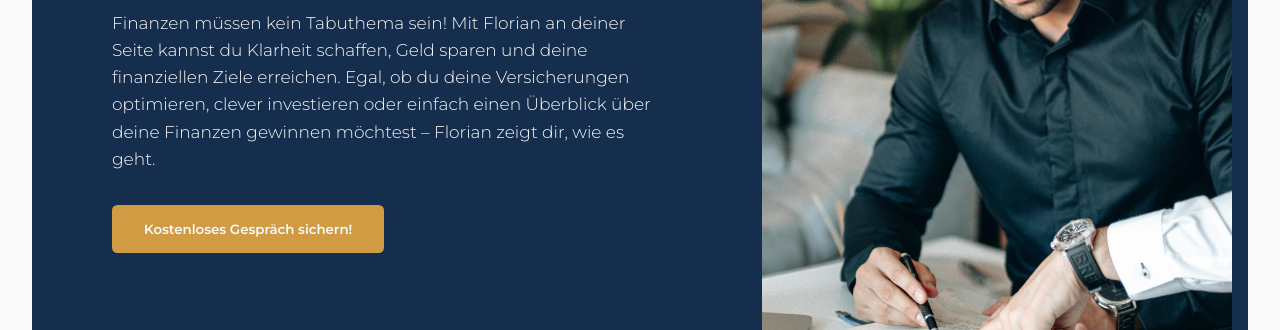
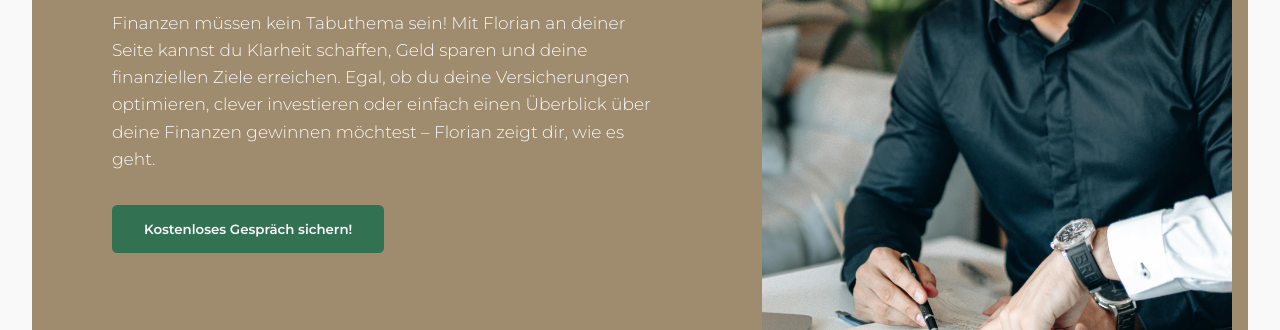
Before and after one commit to manifadi/florianwalch, a plain HTML site: page index.html in a window 1280 px wide. Shown: the part 408-738 px from the top of the page. Drawn offline with nearby package versions, Linux system fonts and the light colour scheme; a web font is replaced by a local one.

Commit message:
changed color to more birkenstock palette

```diff
--- a/style.css
+++ b/style.css
@@ -1,6 +1,7 @@
 :root {
-    --main-color: #162E4D;
-    --accent-color: #D09B43;
+    /* BIRKENSTOCK COLOR PALETTE */
+    --main-color: #9F8B6E;
+    --accent-color: #327152;
     --black: #151515;
     --white: #F9F9F9;
     --light-gray: #e8e8e8;
```
